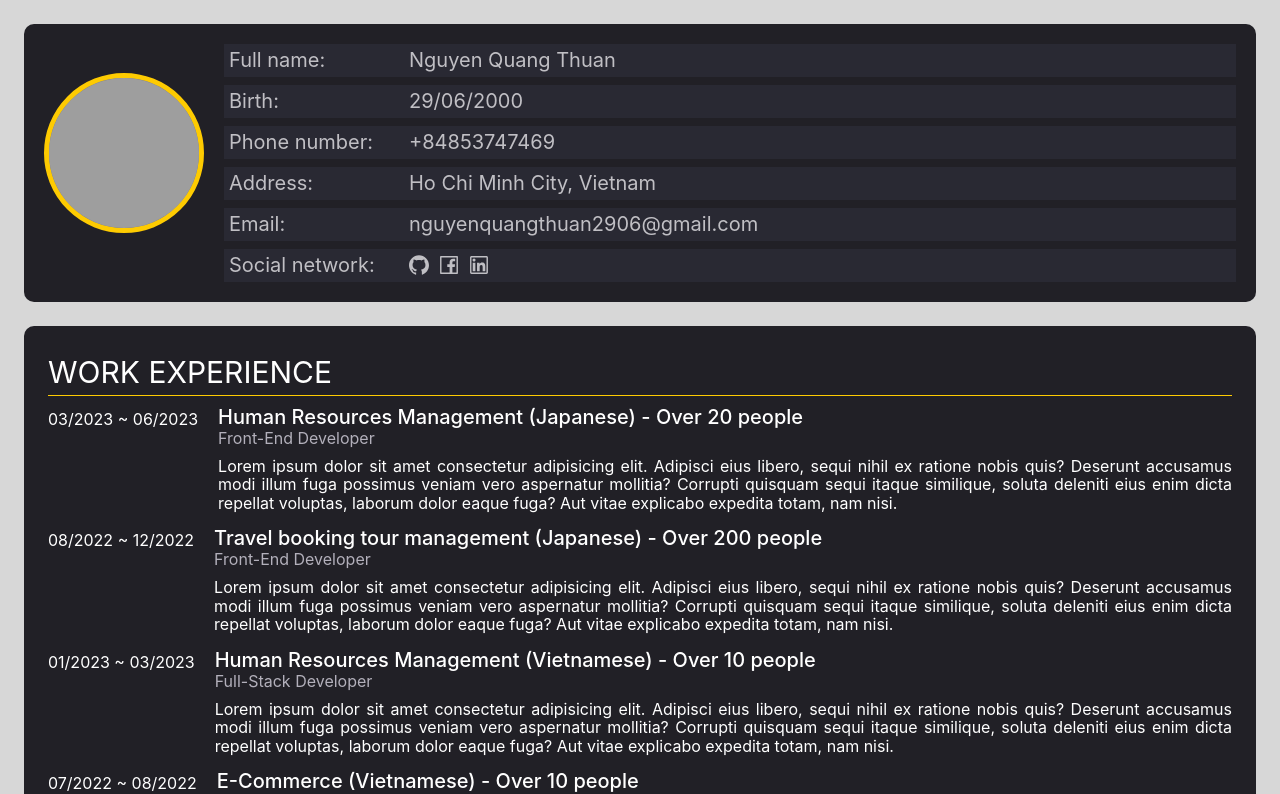
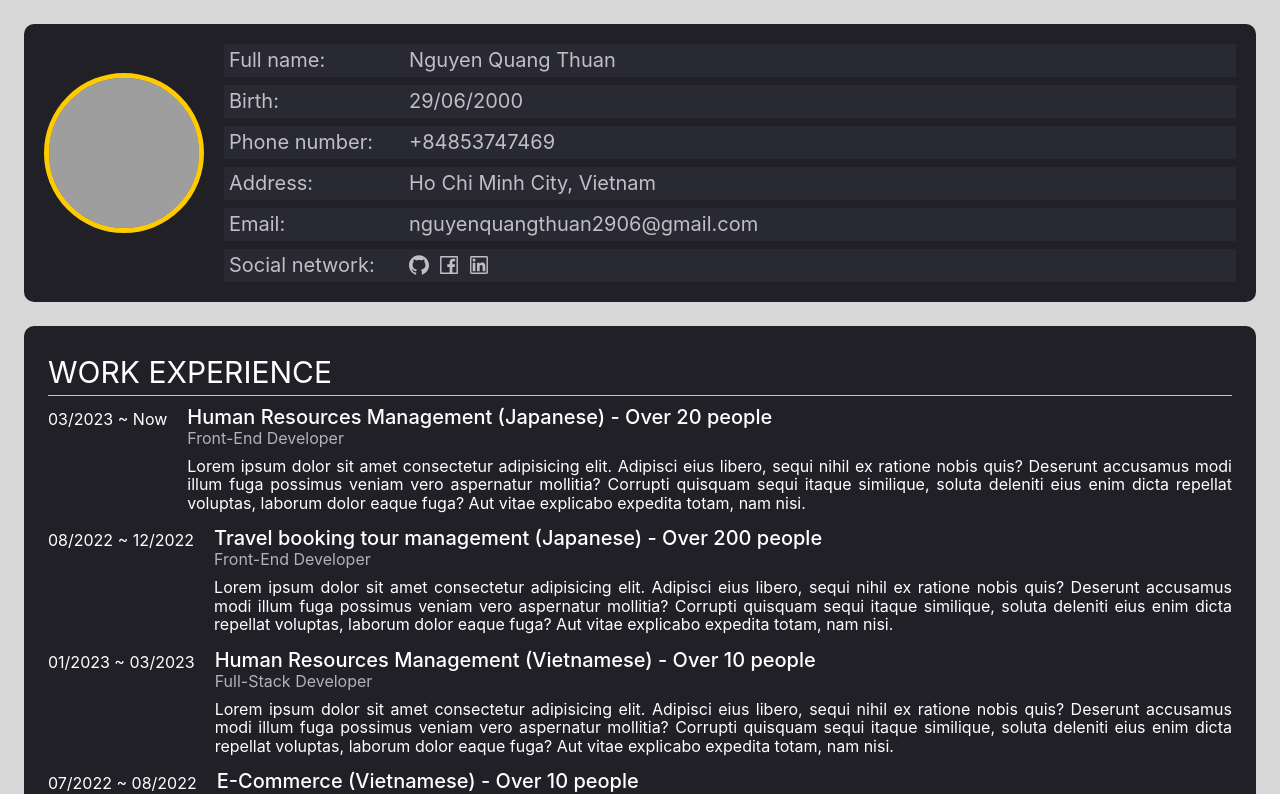
Before and after one commit to NQT2906/my-cv, a React (Create React App) app: page / in a window 1280 px wide. Shown: the top 794 px of the page. Built offline with nearby package versions, Linux system fonts and the light colour scheme; grey boxes are pictures that could not be loaded.

Commit message:
Update moment

```diff
--- a/src/index.tsx
+++ b/src/index.tsx
@@ -1,10 +1,9 @@
+import "antd/dist/reset.css";
 import React from "react";
 import ReactDOM from "react-dom/client";
+import App from "./App";
 import "./index.css";
-import App from "./App";
 import reportWebVitals from "./reportWebVitals";
-import "antd/dist/reset.css";
-import "./index.css";
 
 const root = ReactDOM.createRoot(
   document.getElementById("root") as HTMLElement
--- a/src/pages/Home/HomePage.tsx
+++ b/src/pages/Home/HomePage.tsx
@@ -1,7 +1,6 @@
 import MyAvatar from "@assets/images/Avatar.jpg";
 import ProgressBar from "@components/ProgressBar/ProgressBar";
 import { Image } from "antd";
-import moment from "moment";
 import { Fragment } from "react";
 import {
   AvatarContainer,
@@ -80,9 +79,7 @@ const HomePage = () => {
               <Fragment key={index}>
                 <ProjectWrapper width={state.width}>
                   <TimeWrapper width={state.width}>
-                    {`${moment(project?.timeFrom).format("MM/YYYY")} ~ ${moment(
-                      project?.timeTo
-                    ).format("MM/YYYY")}`}
+                    {`${project?.timeFrom} ~ ${project?.timeTo}`}
                   </TimeWrapper>
 
                   <ProjectContentWrapper>
@@ -123,10 +120,8 @@ const HomePage = () => {
               <Fragment key={index}>
                 <ProjectWrapper width={state.width}>
                   <TimeWrapper width={state.width}>
-                    {`${moment(project?.achieveTime).format("MM/YYYY")} ${
-                      project?.expireTime
-                        ? `~ ${moment(project?.expireTime).format("MM/YYYY")}`
-                        : ""
+                    {`${project?.achieveTime} ${
+                      project?.expireTime ? `~ ${project?.expireTime}` : ""
                     }`}
                   </TimeWrapper>
 
@@ -161,9 +156,7 @@ const HomePage = () => {
               <Fragment key={index}>
                 <ProjectWrapper width={state.width}>
                   <TimeWrapper width={state.width}>
-                    {`${moment(project?.timeFrom).format("MM/YYYY")} ~ ${moment(
-                      project?.timeTo
-                    ).format("MM/YYYY")}`}
+                    {`${project?.timeFrom} ~ ${project?.timeTo}`}
                   </TimeWrapper>
 
                   <ProjectContentWrapper>
--- a/src/pages/Home/useHomePage.tsx
+++ b/src/pages/Home/useHomePage.tsx
@@ -7,7 +7,6 @@ import AI900 from "@assets/images/AI900.png";
 import JavaScriptAlgoAndStructures from "@assets/images/JavaScriptAlgoAndStructures.png";
 import ResponsiveWebCert from "@assets/images/ResponsiveWeb.png";
 import classNames from "classnames";
-import moment from "moment";
 import { useState } from "react";
 import { useNavigate } from "react-router-dom";
 import { useWindowSize } from "../../helpers/useWindowSize";
@@ -70,8 +69,8 @@ const LIST_PROJECTS = [
     role: "Front-End Developer",
     overview:
       "Lorem ipsum dolor sit amet consectetur adipisicing elit. Adipisci eius libero, sequi nihil ex ratione nobis quis? Deserunt accusamus modi illum fuga possimus veniam vero aspernatur mollitia? Corrupti quisquam sequi itaque similique, soluta deleniti eius enim dicta repellat voluptas, laborum dolor eaque fuga? Aut vitae explicabo expedita totam, nam nisi.",
-    timeFrom: "03-15-2023",
-    timeTo: moment(),
+    timeFrom: "03/2023",
+    timeTo: "Now",
     people: "Over 20 people",
   },
   {
@@ -80,8 +79,8 @@ const LIST_PROJECTS = [
     role: "Front-End Developer",
     overview:
       "Lorem ipsum dolor sit amet consectetur adipisicing elit. Adipisci eius libero, sequi nihil ex ratione nobis quis? Deserunt accusamus modi illum fuga possimus veniam vero aspernatur mollitia? Corrupti quisquam sequi itaque similique, soluta deleniti eius enim dicta repellat voluptas, laborum dolor eaque fuga? Aut vitae explicabo expedita totam, nam nisi.",
-    timeFrom: "08-15-2022",
-    timeTo: "12-15-2022",
+    timeFrom: "08/2022",
+    timeTo: "12/2022",
     people: "Over 200 people",
   },
   {
@@ -90,8 +89,8 @@ const LIST_PROJECTS = [
     role: "Full-Stack Developer",
     overview:
       "Lorem ipsum dolor sit amet consectetur adipisicing elit. Adipisci eius libero, sequi nihil ex ratione nobis quis? Deserunt accusamus modi illum fuga possimus veniam vero aspernatur mollitia? Corrupti quisquam sequi itaque similique, soluta deleniti eius enim dicta repellat voluptas, laborum dolor eaque fuga? Aut vitae explicabo expedita totam, nam nisi.",
-    timeFrom: "01-15-2023",
-    timeTo: "03-15-2023",
+    timeFrom: "01/2023",
+    timeTo: "03/2023",
     people: "Over 10 people",
   },
   {
@@ -100,8 +99,8 @@ const LIST_PROJECTS = [
     role: "Front-End Developer",
     overview:
       "Lorem ipsum dolor sit amet consectetur adipisicing elit. Adipisci eius libero, sequi nihil ex ratione nobis quis? Deserunt accusamus modi illum fuga possimus veniam vero aspernatur mollitia? Corrupti quisquam sequi itaque similique, soluta deleniti eius enim dicta repellat voluptas, laborum dolor eaque fuga? Aut vitae explicabo expedita totam, nam nisi.",
-    timeFrom: "07-01-2022",
-    timeTo: "08-15-2022",
+    timeFrom: "07/2022",
+    timeTo: "08/2022",
     people: "Over 10 people",
   },
   {
@@ -110,8 +109,8 @@ const LIST_PROJECTS = [
     role: "Front-End Developer",
     overview:
       "Lorem ipsum dolor sit amet consectetur adipisicing elit. Adipisci eius libero, sequi nihil ex ratione nobis quis? Deserunt accusamus modi illum fuga possimus veniam vero aspernatur mollitia? Corrupti quisquam sequi itaque similique, soluta deleniti eius enim dicta repellat voluptas, laborum dolor eaque fuga? Aut vitae explicabo expedita totam, nam nisi.",
-    timeFrom: "04-15-2022",
-    timeTo: "07-01-2022",
+    timeFrom: "04/2022",
+    timeTo: "07/2022",
     people: "5 people",
   },
   {
@@ -120,8 +119,8 @@ const LIST_PROJECTS = [
     role: "Front-End Developer",
     overview:
       "Lorem ipsum dolor sit amet consectetur adipisicing elit. Adipisci eius libero, sequi nihil ex ratione nobis quis? Deserunt accusamus modi illum fuga possimus veniam vero aspernatur mollitia? Corrupti quisquam sequi itaque similique, soluta deleniti eius enim dicta repellat voluptas, laborum dolor eaque fuga? Aut vitae explicabo expedita totam, nam nisi.",
-    timeFrom: "08-01-2019",
-    timeTo: "12-01-2021",
+    timeFrom: "08/2019",
+    timeTo: "12/2021",
     people: "5 people",
   },
 ];
@@ -165,8 +164,8 @@ const LIST_EDUCATION = [
   {
     name: "FPT Software",
     role: "Software Developer",
-    timeFrom: "03-15-2022",
-    timeTo: moment(),
+    timeFrom: "03/2022",
+    timeTo: "Now",
     additional: "",
   },
   {
@@ -174,8 +173,8 @@ const LIST_EDUCATION = [
     role: "Data Science",
     overview:
       "Lorem ipsum dolor sit amet consectetur adipisicing elit. Adipisci eius libero, sequi nihil ex ratione nobis quis? Deserunt accusamus modi illum fuga possimus veniam vero aspernatur mollitia? Corrupti quisquam sequi itaque similique, soluta deleniti eius enim dicta repellat voluptas, laborum dolor eaque fuga? Aut vitae explicabo expedita totam, nam nisi.",
-    timeFrom: "08-15-2018",
-    timeTo: "08-15-2022",
+    timeFrom: "08/2018",
+    timeTo: "08/2022",
     additional: "GPA: 8.27/10",
   },
 ];
@@ -186,7 +185,7 @@ const LIST_CERTIFICATES = [
     imageUrl: AI900,
     source:
       "https://learn.microsoft.com/en-us/users/nguyenquangthuan-2232/certifications/certification-details/certification.azure-ai-fundamentals",
-    achieveTime: "01-12-2023",
+    achieveTime: "01/2023",
     expireTime: null,
   },
   {
@@ -194,7 +193,7 @@ const LIST_CERTIFICATES = [
     imageUrl: JavaScriptAlgoAndStructures,
     source:
       "https://freecodecamp.org/certification/thuan2k/javascript-algorithms-and-data-structures",
-    achieveTime: "08-21-2021",
+    achieveTime: "08/2021",
     expireTime: null,
   },
   {
@@ -202,7 +201,7 @@ const LIST_CERTIFICATES = [
     imageUrl: ResponsiveWebCert,
     source:
       "https://freecodecamp.org/certification/thuan2k/responsive-web-design",
-    achieveTime: "07-12-2021",
+    achieveTime: "07/2021",
     expireTime: null,
   },
 ];
--- a/src/routes/index.tsx
+++ b/src/routes/index.tsx
@@ -1,6 +1,6 @@
 import { LoadingPage } from "@pages/Loading/LoadingPage";
 import { Suspense } from "react";
-import { Navigate, Route, Routes } from "react-router-dom";
+import { Route, Routes } from "react-router-dom";
 import PermissionRoute from "./PermissionRoute";
 
 type RouteType = {
```
